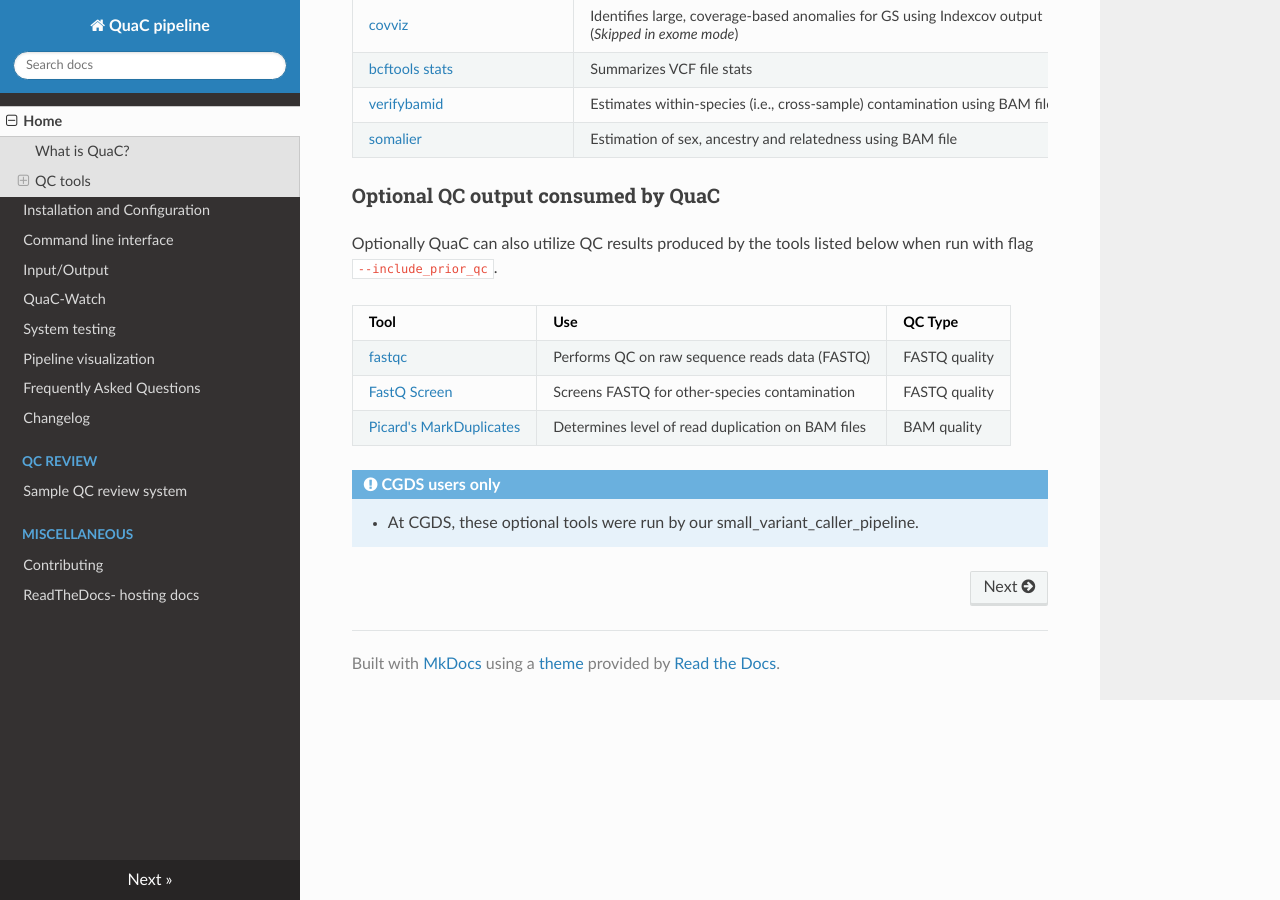
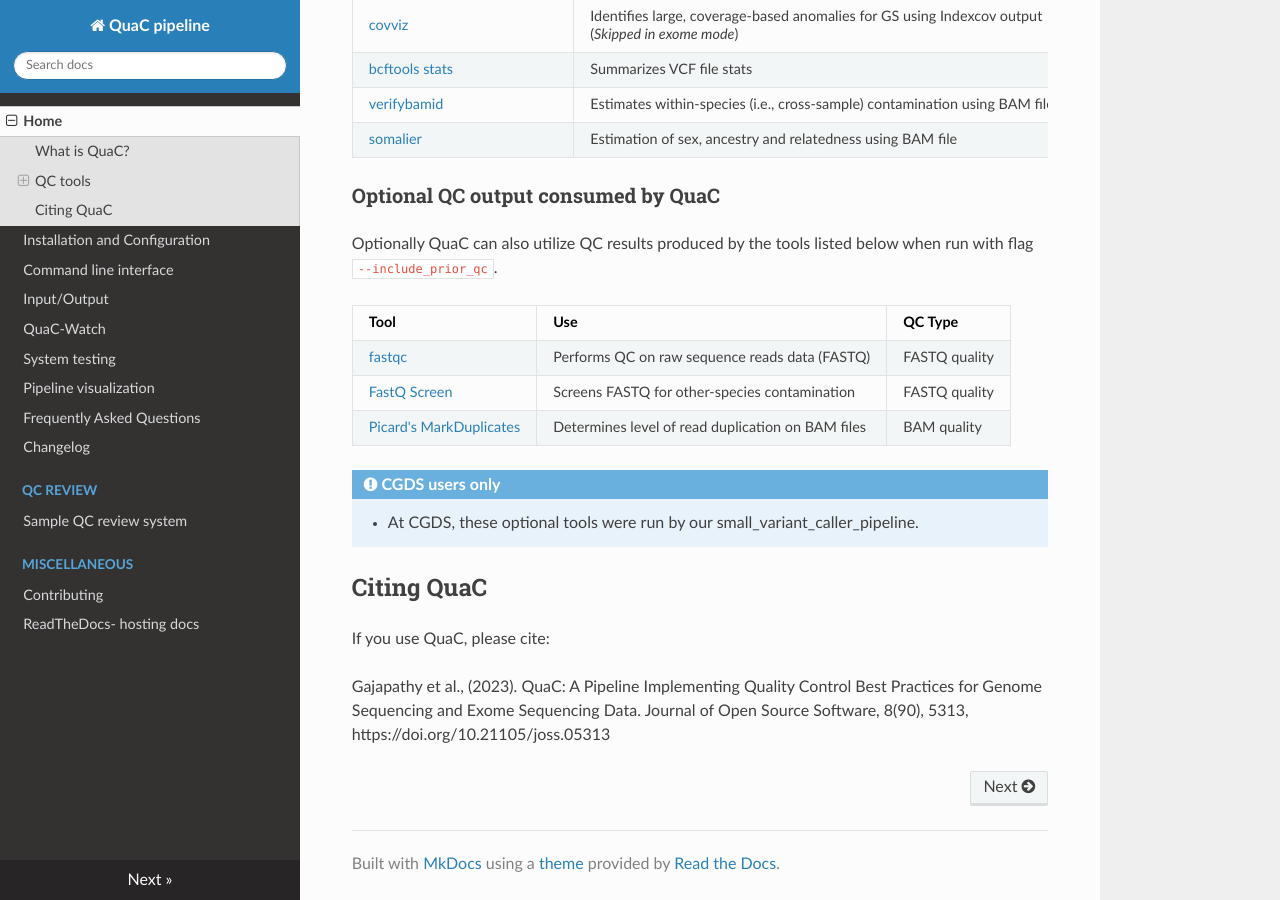
Before and after one commit to uab-cgds-worthey/quac, an MkDocs documentation site: the page built from docs/index.md, in a window 1280 px wide and 900 px high, scrolled down 1458 px. Built offline with MkDocs 1.6.1, drawn with Linux system fonts in a browser that asks for light colours; nearby versions of some CDN libraries.

Commit message:
adds how to cite

```diff
--- a/docs/index.md
+++ b/docs/index.md
@@ -74,3 +74,9 @@ Optionally QuaC can also utilize QC results produced by the tools listed below w
 !!! note "CGDS users only"
 
      * At CGDS, these optional tools were run by our small_variant_caller_pipeline.
+
+## Citing QuaC
+
+If you use QuaC, please cite:
+
+Gajapathy et al., (2023). QuaC: A Pipeline Implementing Quality Control Best Practices for Genome Sequencing and Exome Sequencing Data. Journal of Open Source Software, 8(90), 5313, https://doi.org/10.21105/joss.05313
```
Also changed, not shown: README.md (+6 -0 lines), docs/faq.md (+6 -0 lines).
